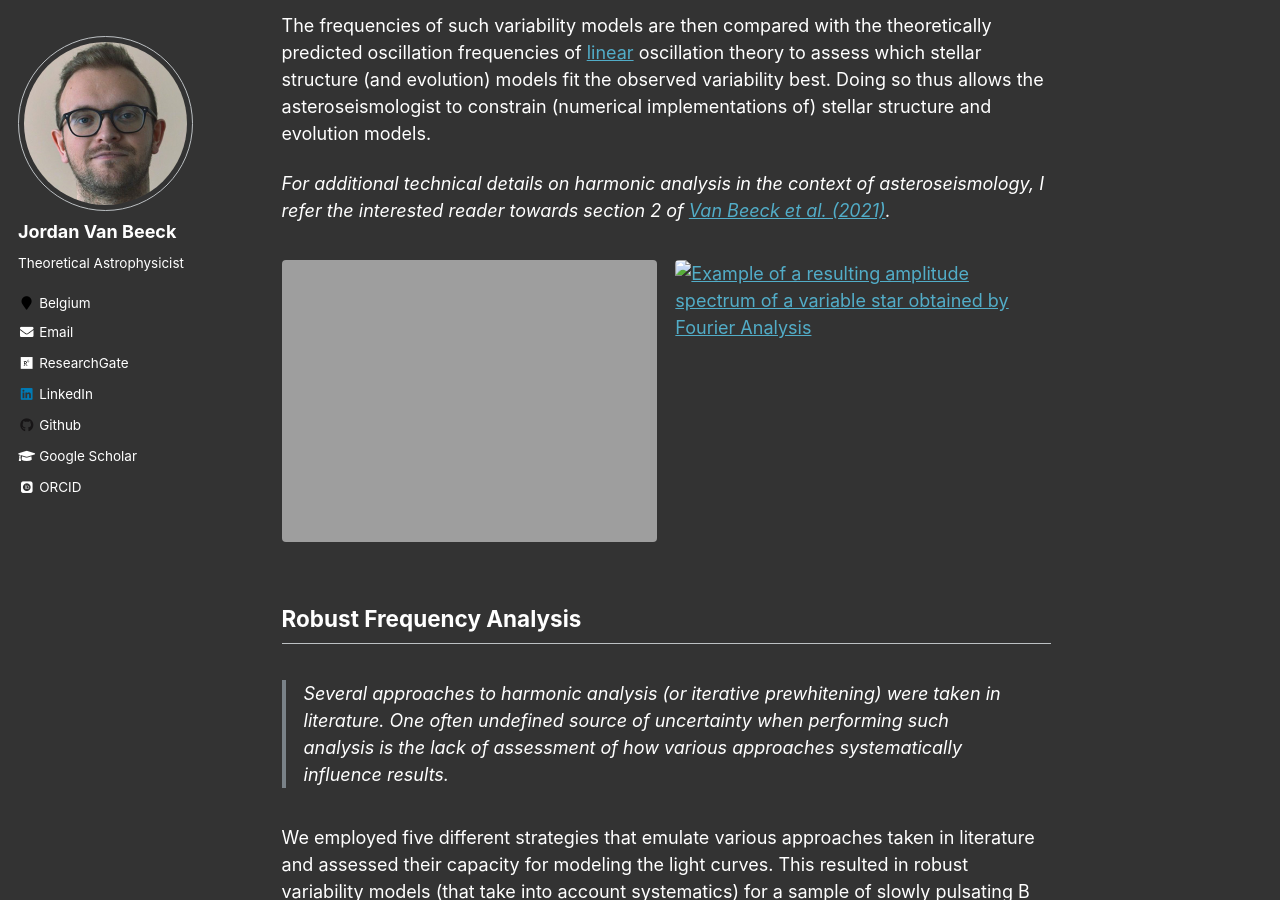
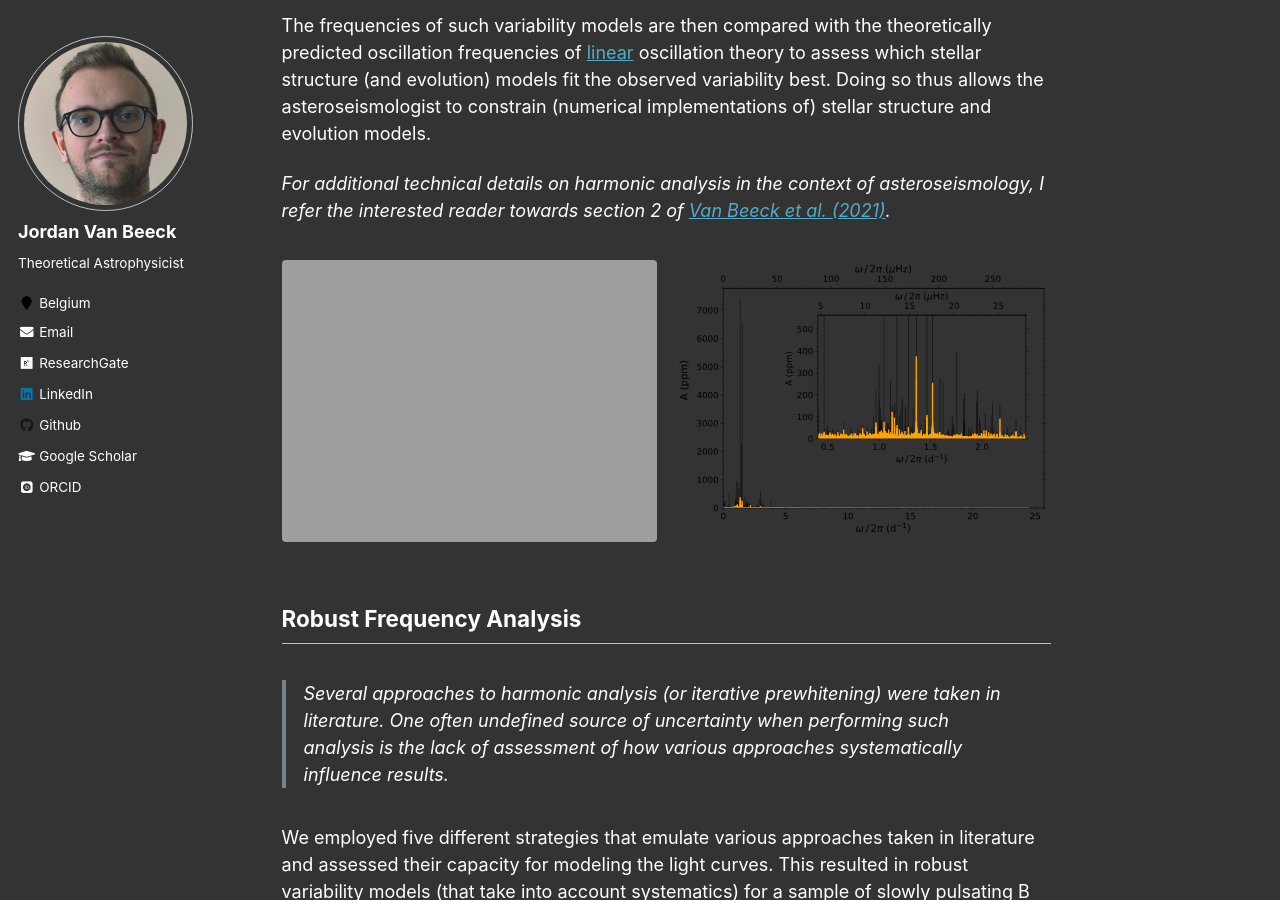
Before and after one commit to JVB11/jvb11.github.io, a Jekyll site: the page built from _research/variability_analysis.md, in a window 1280 px wide and 900 px high, scrolled down 565 px. Built offline with Jekyll 4.4.1, drawn with Linux system fonts in a browser that asks for light colours; some web fonts are replaced; formulas are drawn with MathJax 3.

Commit message:
fix broken link

```diff
--- a/_research/variability_analysis.md
+++ b/_research/variability_analysis.md
@@ -11,8 +11,8 @@ gallery:
       image_path: research/light_curve.png
       alt: "Example of a photometric light curve as observed by the NASA Kepler space telescope."
       title: "Photometric light curve of KIC6352430, a slowly pulsating B star observed by the NASA Kepler space telescope."
-    - url: research/variability/analysis/residual_amplitude_spectrum_example.svg
-      image_path: research/variability/analysis/residual_amplitude_spectrum_example.svg
+    - url: research/variability_analysis/residual_amplitude_spectrum_example.svg
+      image_path: research/variability_analysis/residual_amplitude_spectrum_example.svg
       alt: "Example of a resulting amplitude spectrum of a variable star obtained by Fourier Analysis"
       title: "Fourier amplitude spectrum of KIC6352430, a slowly pulsating B star observed by the NASA Kepler space telescope."
 ---
```
